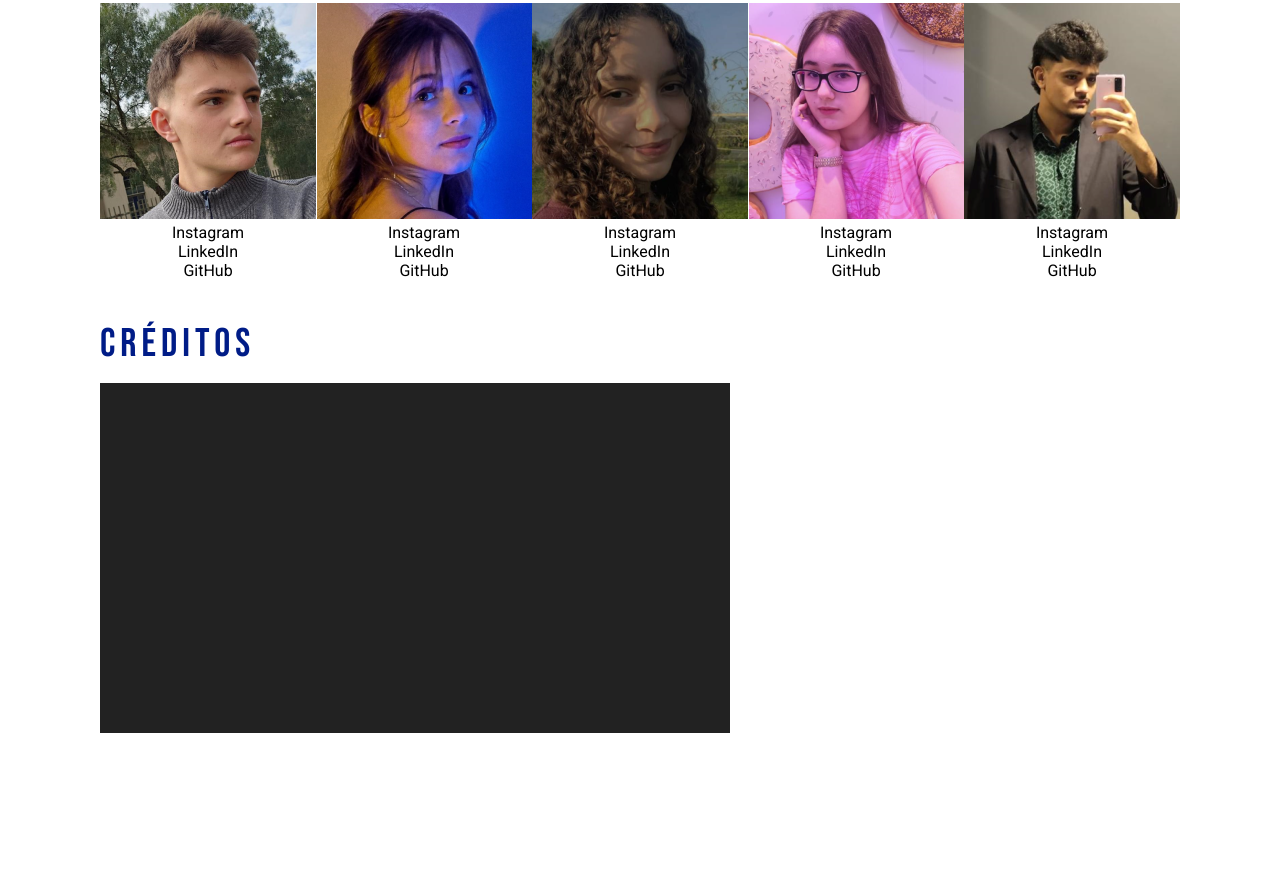
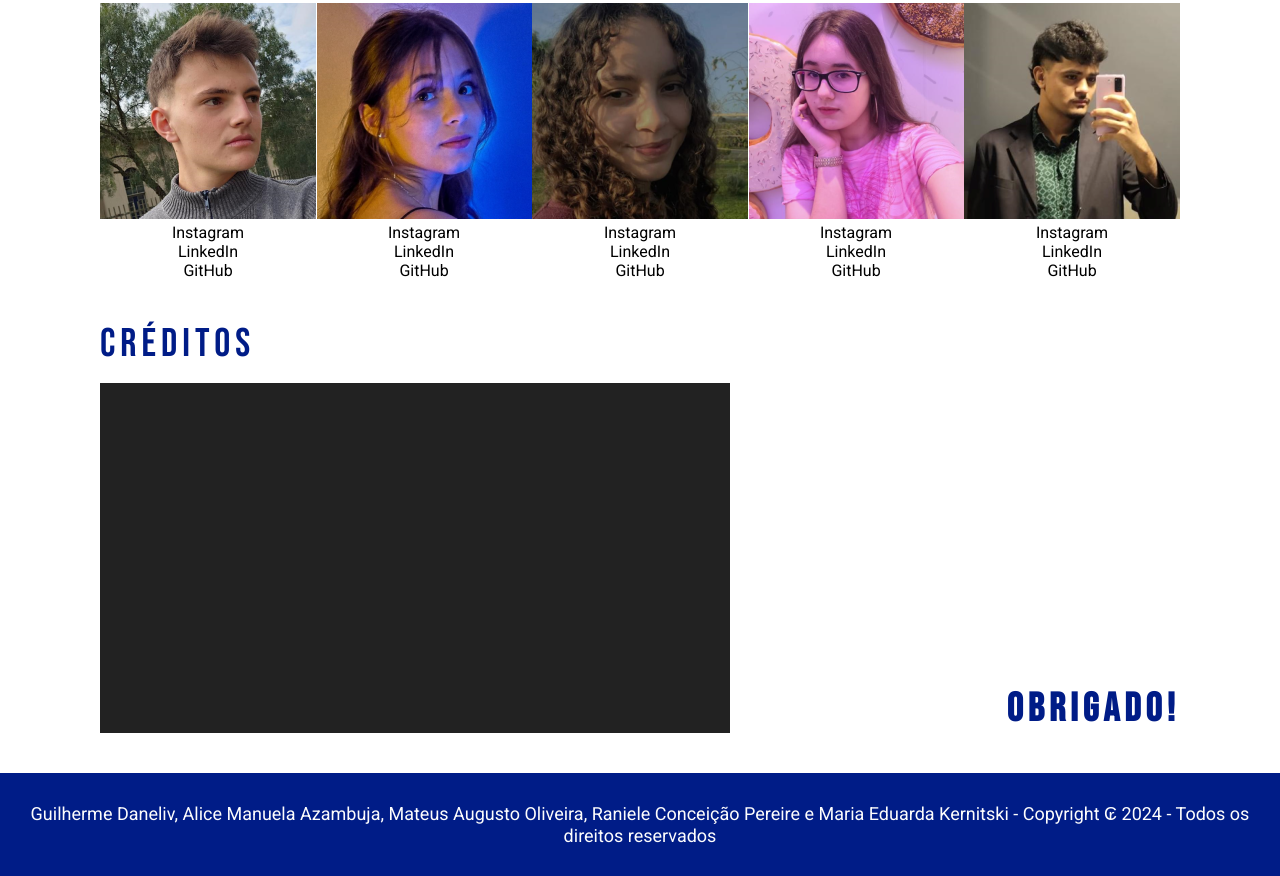
Before and after one commit to Guilherme-Daneliv23/AI-Europe-Regulamentation, a plain HTML site: page index.html in a window 1280 px wide. Shown: the part 5342-6218 px from the top of the page. Before the commit the page ends 6115 px from the top, so only its background shows below. Drawn offline with Linux system fonts and the light colour scheme.

Commit message:
Adicionando parte final do rodapé

```diff
--- /dev/null
+++ b/assets/css/footer/copyright.css
@@ -0,0 +1,11 @@
+.copyright  {
+    padding: 30px 0;
+    width: 100%;
+    background-color: #001C87;
+}
+
+.copyright__paragraph   {
+    padding: 0 30px;
+    text-align: center;
+    color: #fdfdfd;
+}
--- a/assets/css/footer/credits.css
+++ b/assets/css/footer/credits.css
@@ -1,9 +1,16 @@
 .credits    {
     margin: 40px 30px;
+    display: flex;
+    flex-direction: column;
+    align-items: center;
 }
 
 .credits__title {
     color: #001C87;
+}
+
+.credits--align {
+    width: 100%;
 }
 
 .credits__video {
@@ -12,13 +19,30 @@
     background-color: #222222;
 }
 
+.credits__thanks    {
+    font-size: 25px;
+    color: #001C87;
+    margin-top: 40px;
+    text-align: center;
+}
+
 @media screen and (min-width: 922px)    {
     .credits    {
         margin: 40px 100px;
+        flex-direction: row;
+        align-items: end;
+        justify-content: space-between;
     }
 
     .credits__video {
         width: 630px;
         height: 350px;
     }
+
+    .credits__thanks    {
+        font-size: 40px;
+        margin: 0;
+        padding: 0;
+        text-align: end;
+    }
 }
--- a/index.html
+++ b/index.html
@@ -3,6 +3,7 @@
 <head>
     <meta charset="UTF-8">
     <meta name="viewport" content="width=device-width, initial-scale=1.0">
+    <link rel="shortcut icon" type="imagex/png" href="./assets/img/star.ico">
     <title>Lei da IA</title>
     <link rel="preconnect" href="https://fonts.googleapis.com">
     <link rel="preconnect" href="https://fonts.gstatic.com" crossorigin>
@@ -21,6 +22,7 @@
     <link rel="stylesheet" href="./assets/css/main/accessibility.css">
     <link rel="stylesheet" href="./assets/css/footer/realization.css">
     <link rel="stylesheet" href="./assets/css/footer/credits.css">
+    <link rel="stylesheet" href="./assets/css/footer/copyright.css">
 </head>
 <body>
     <header>
@@ -246,10 +248,15 @@
         </section>
 
         <section class="credits">
-            <h2 class="general__title credits__title">CRÉDITOS</h2>
-            <div class="credits__video">
+            <div class="credits--align">
+                <h2 class="general__title credits__title">CRÉDITOS</h2>
+            <div class="credits__video"></div>
+            </div>
+            <h4 class="general__title credits__thanks">OBRIGADO!</h4>
+        </section>
 
-            </div>
+        <section class="copyright">
+            <p class="copyright__paragraph">Guilherme Daneliv, Alice Manuela Azambuja, Mateus Augusto Oliveira, Raniele Conceição Pereire e Maria Eduarda Kernitski - Copyright ₢ 2024 - Todos os direitos reservados</p>
         </section>
     </footer>
     <script src="./assets/js/introduction.js"></script>
```
Also changed, not shown: assets/img/star.ico (added).
